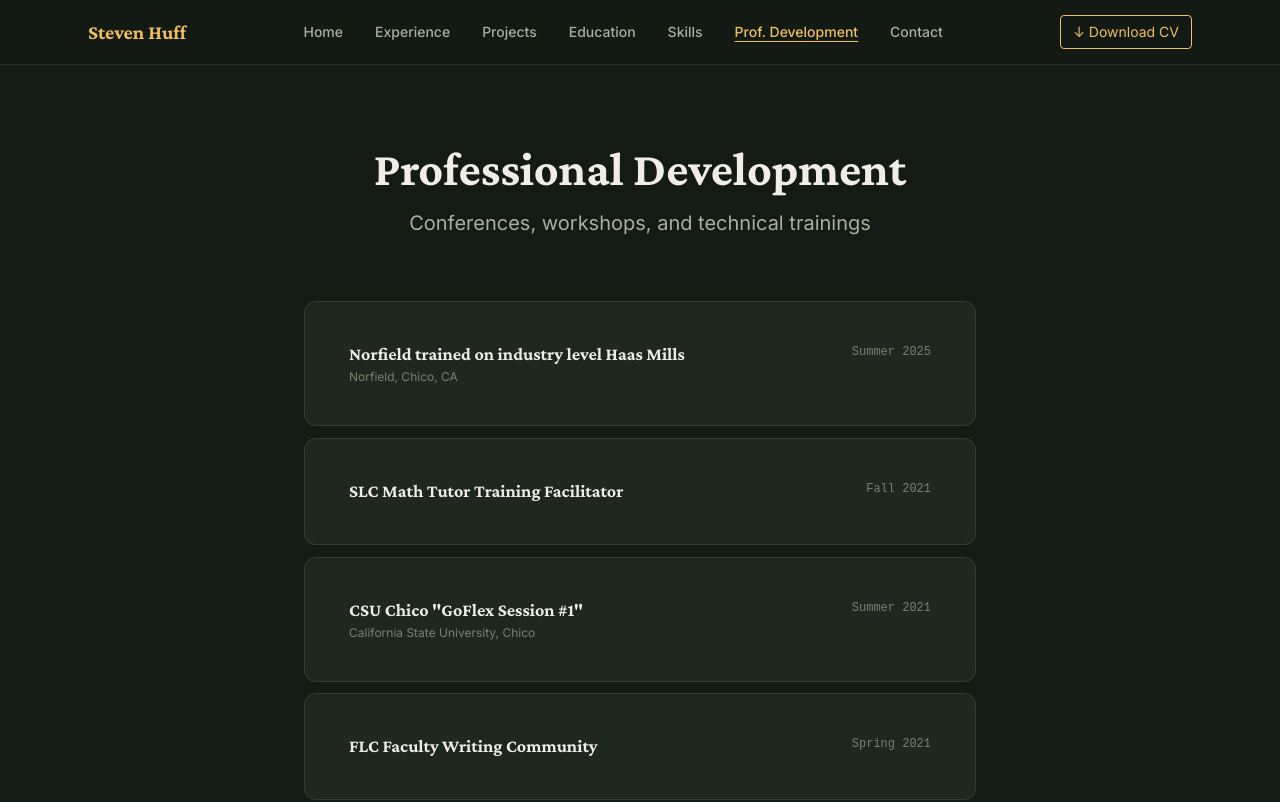
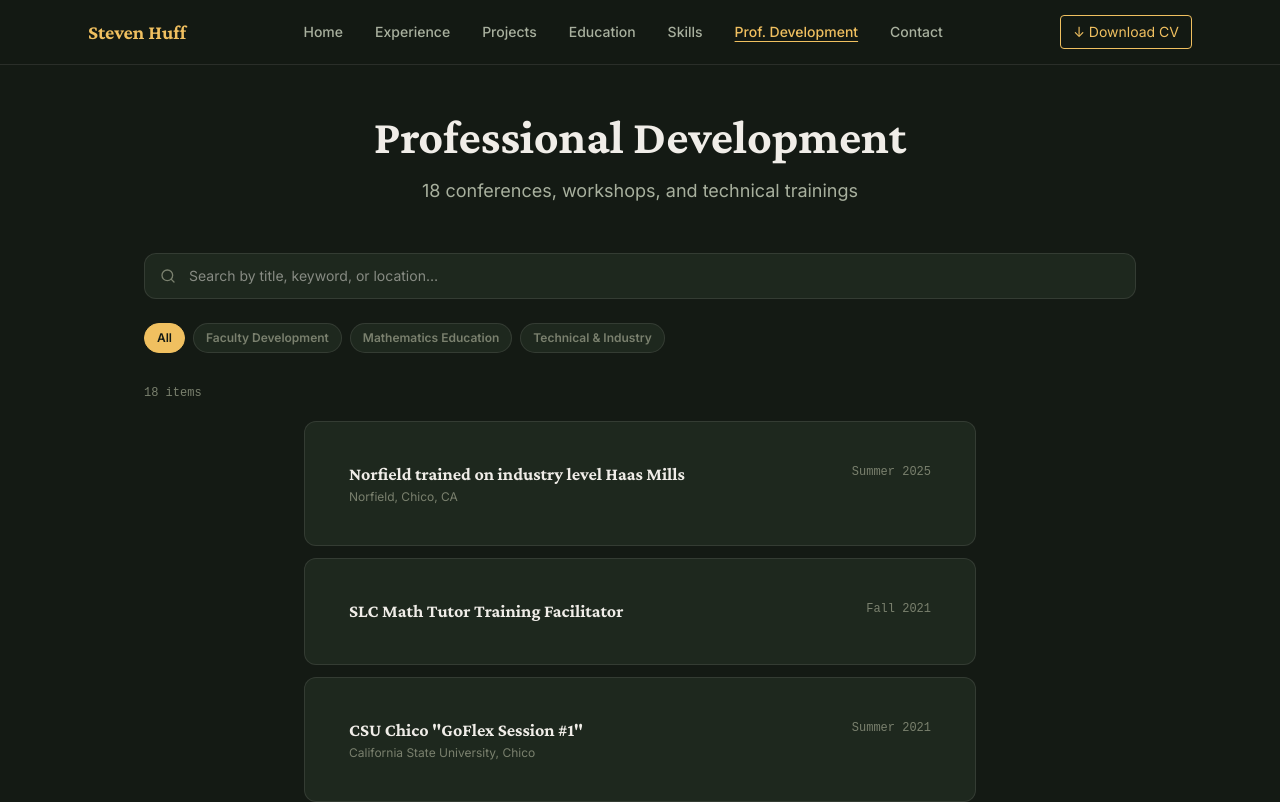
Before and after one commit to shuff57/steven, a Next.js app: page /professional-development in a window 1280 px wide. Shown: the top 802 px of the page. Built offline with nearby package versions, Linux system fonts and the light colour scheme.

Commit message:
feat(professional-development): replace TOC with search + category filter

```diff
--- a/src/components/sections/ProfessionalDevelopment.tsx
+++ b/src/components/sections/ProfessionalDevelopment.tsx
@@ -1,28 +1,144 @@
 'use client'
 
+import { useState, useMemo } from 'react'
 import { conferences } from '@/data/conferences'
 import { ConferenceCard } from '@/components/cards/ConferenceCard'
-import { AnimatedItem } from '@/components/ui/AnimatedItem'
+
+type Category = 'all' | 'faculty-dev' | 'math-ed' | 'technical'
+
+const CATEGORY_FILTERS: Array<{ value: Category; label: string }> = [
+  { value: 'all', label: 'All' },
+  { value: 'faculty-dev', label: 'Faculty Development' },
+  { value: 'math-ed', label: 'Mathematics Education' },
+  { value: 'technical', label: 'Technical & Industry' },
+]
+
+const FACULTY_DEV = new Set([
+  'SLC Math Tutor Training Facilitator',
+  'CSU Chico "GoFlex Session #1"',
+  'FLC Faculty Writing Community',
+  'Quality Learning and Teaching Workshops (QLT)',
+  'Digital Pedagogy FLC',
+  'Theory and Practice of Teaching First-Year Students FLC',
+  'CSU Chico "Go Virtual Summer Institute #2"',
+  'EO 1100 Co-Requisite PD Instructor',
+])
+
+const MATH_ED = new Set([
+  'Mount Lassen Mathematics Conference',
+  "CSU Sacramento's 2020 Quantitative Reasoning Summer Course",
+  'Chico Math Project Summer Workshop',
+  '2018 CPM Teacher Conference',
+  'AP Calculus AB and BC Workshop',
+  'AVID Certified',
+])
+
+function getCategory(title: string): Exclude<Category, 'all'> {
+  if (FACULTY_DEV.has(title)) return 'faculty-dev'
+  if (MATH_ED.has(title)) return 'math-ed'
+  return 'technical'
+}
 
 export function ProfessionalDevelopment() {
+  const [query, setQuery] = useState('')
+  const [activeCategory, setActiveCategory] = useState<Category>('all')
+
+  const filtered = useMemo(() => {
+    const q = query.toLowerCase().trim()
+    return conferences.filter((item) => {
+      if (activeCategory !== 'all' && getCategory(item.title) !== activeCategory) return false
+      if (q) {
+        const haystack = `${item.title} ${item.description} ${item.location ?? ''}`.toLowerCase()
+        if (!haystack.includes(q)) return false
+      }
+      return true
+    })
+  }, [query, activeCategory])
+
   return (
-    <div className="py-20 px-4 md:px-8 max-w-7xl mx-auto">
-      <div className="text-center mb-16">
-        <h1 className="text-4xl md:text-5xl font-bold mb-4 font-display">
+    <div className="max-w-5xl mx-auto px-4 py-12">
+      {/* Page Header */}
+      <div className="mb-12 text-center">
+        <h1 className="text-4xl md:text-5xl font-display font-bold text-[var(--color-text-primary)] mb-4">
           Professional Development
         </h1>
-        <p className="text-xl text-[var(--color-text-secondary)] max-w-2xl mx-auto">
-          Conferences, workshops, and technical trainings
+        <p className="text-lg text-[var(--color-text-secondary)] max-w-2xl mx-auto">
+          {conferences.length} conferences, workshops, and technical trainings
         </p>
       </div>
 
-      <div className="grid grid-cols-1 max-w-2xl mx-auto gap-3">
-        {conferences.map((item, i) => (
-          <AnimatedItem key={i}>
-            <ConferenceCard item={item} />
-          </AnimatedItem>
+      {/* Search */}
+      <div className="relative mb-6">
+        <svg
+          className="absolute left-4 top-1/2 -translate-y-1/2 w-4 h-4 pointer-events-none"
+          style={{ color: 'var(--color-text-muted)' }}
+          viewBox="0 0 24 24"
+          fill="none"
+          stroke="currentColor"
+          strokeWidth="2"
+          strokeLinecap="round"
+          strokeLinejoin="round"
+          aria-hidden="true"
+        >
+          <circle cx="11" cy="11" r="8" />
+          <line x1="21" y1="21" x2="16.65" y2="16.65" />
+        </svg>
+        <input
+          type="search"
+          value={query}
+          onChange={(e) => setQuery(e.target.value)}
+          placeholder="Search by title, keyword, or location…"
+          aria-label="Search professional development"
+          className="w-full pl-11 pr-4 py-3 rounded-lg text-sm outline-none transition-colors duration-200"
+          style={{
+            background: 'var(--color-surface)',
+            border: '1px solid var(--color-border)',
+            color: 'var(--color-text-primary)',
+          }}
+          onFocus={(e) => (e.currentTarget.style.borderColor = 'var(--color-accent)')}
+          onBlur={(e) => (e.currentTarget.style.borderColor = 'var(--color-border)')}
+        />
+      </div>
+
+      {/* Category filters */}
+      <div className="flex flex-wrap gap-2 mb-8" role="group" aria-label="Filter by category">
+        {CATEGORY_FILTERS.map((f) => (
+          <button
+            key={f.value}
+            onClick={() => setActiveCategory(f.value)}
+            className="px-3 py-1.5 text-xs font-semibold rounded-full transition-all duration-200 cursor-pointer"
+            style={{
+              background: activeCategory === f.value ? 'var(--color-accent)' : 'var(--color-surface)',
+              color: activeCategory === f.value ? 'var(--color-bg-primary)' : 'var(--color-text-muted)',
+              border: `1px solid ${activeCategory === f.value ? 'var(--color-accent)' : 'var(--color-border)'}`,
+            }}
+            aria-pressed={activeCategory === f.value}
+          >
+            {f.label}
+          </button>
         ))}
       </div>
+
+      {/* Result count */}
+      <p className="text-xs text-[var(--color-text-muted)] mb-5 font-mono">
+        {filtered.length === conferences.length
+          ? `${filtered.length} items`
+          : `${filtered.length} of ${conferences.length} items`}
+      </p>
+
+      {/* Conference cards */}
+      {filtered.length === 0 ? (
+        <div className="text-center py-20 text-[var(--color-text-muted)]">
+          <p className="text-4xl mb-4" aria-hidden="true">∅</p>
+          <p>No results match your search.</p>
+        </div>
+      ) : (
+        <div className="grid grid-cols-1 max-w-2xl mx-auto gap-3">
+          {filtered.map((item, i) => (
+            <ConferenceCard key={`${item.title}-${i}`} item={item} />
+          ))}
+        </div>
+      )}
     </div>
   )
 }
```
